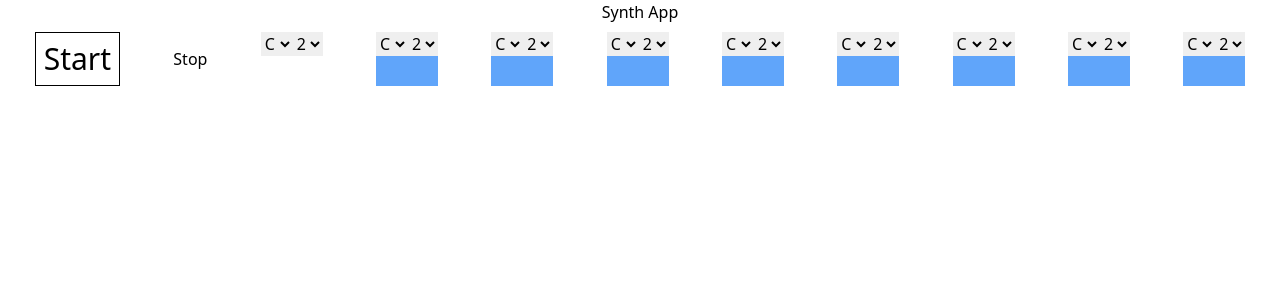
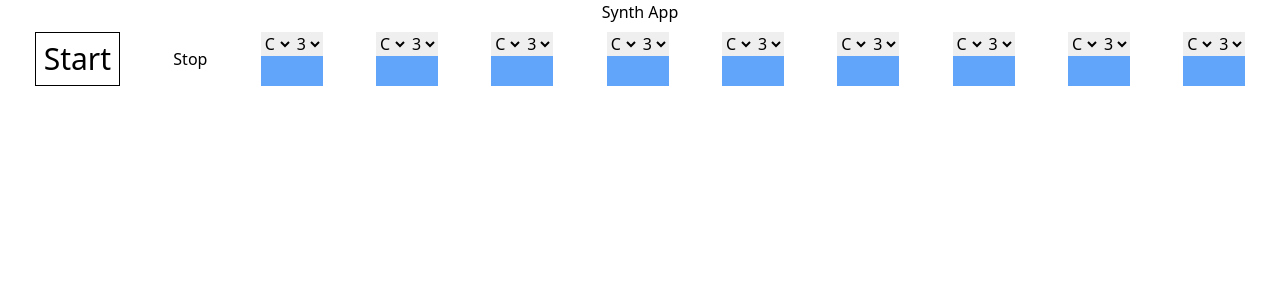
Before and after one commit to farmeroy/synth-app, a Next.js app: page / in a window 1280 px wide. Shown: the top 300 px of the page. Built offline with nearby package versions, Linux system fonts and the light colour scheme.

Commit message:
track note

```diff
--- a/src/components/synth/NoteNode.tsx
+++ b/src/components/synth/NoteNode.tsx
@@ -1,15 +1,17 @@
 interface NoteNodeProps {
   note: number;
+  tone: any;
 }
 import noteAtom from "./store/noteAtom";
 import currentRowAtom from "./store/currentRowAtom";
 import { useRecoilState, useRecoilValue } from "recoil";
 import { ChangeEvent } from "react";
+import { Tone } from "tone/build/esm/core/Tone";
 
 const notes = ["A", "B", "C", "D", "E", "F", "G"];
-const octaves = [1, 2, 3, 4, 5, 6];
+const octaves = [3, 4, 5];
 
-const NoteNode = ({ note }: NoteNodeProps) => {
+const NoteNode = ({ note, tone }: NoteNodeProps) => {
   const [noteObject, setNoteObject] = useRecoilState(noteAtom(note));
   const currentRow = useRecoilValue(currentRowAtom);
   const handleSetNote = (e: ChangeEvent<HTMLSelectElement>) => {
@@ -21,7 +23,9 @@ const NoteNode = ({ note }: NoteNodeProps) => {
     setNoteObject({ ...noteObject, octave: Number(e.currentTarget.value) });
   };
   return (
-    <div className={currentRow === note ? "bg-black-400" : "bg-blue-400"}>
+    <div
+      className={currentRow / (note + 1) === 1 ? "bg-black-400" : "bg-blue-400"}
+    >
       <select onChange={handleSetNote} defaultValue={noteObject.note}>
         {notes.map((note) => (
           <option key={note} value={note}>
--- a/src/components/synth/SynthWrapper.tsx
+++ b/src/components/synth/SynthWrapper.tsx
@@ -1,6 +1,6 @@
 import * as Tone from "tone";
 import NoteNode from "./NoteNode";
-import { useRecoilValue, useSetRecoilState } from "recoil";
+import { useRecoilValue, useRecoilState, useSetRecoilState } from "recoil";
 import noteTableState from "./store/notesAtom";
 import tableAtom from "./store/tableAtom";
 import currentRowAtom from "./store/currentRowAtom";
@@ -10,21 +10,25 @@ const SynthWrapper = ({}) => {
   const table = useRecoilValue(tableAtom);
   const setCurrentRow = useSetRecoilState(currentRowAtom);
 
-  const synth = new Tone.Synth().toDestination();
-  new Tone.Sequence(
-    (time, note) => {
-      synth.triggerAttackRelease(note, 0.2, time);
-    },
-    noteTable.map((note) => `${note.note}${note.octave}`)
-  ).start(0);
-
   const handlePlaySynth = () => {
+    const synth = new Tone.Synth().toDestination();
+    new Tone.Sequence(
+      (time, note) => {
+        synth.triggerAttackRelease(note, "8n", time);
+      },
+      noteTable.map((note) => `${note.note}${note.octave}`)
+    ).start(0);
+    Tone.Transport.timeSignature = [9, 8];
+    Tone.Transport.bpm.value = 120;
+    Tone.Transport.scheduleRepeat(() => {
+      setCurrentRow((row) => (row < table.width ? row + 1 : 1));
+    }, "8n");
     Tone.start();
     Tone.Transport.start();
   };
   const notesRow = [];
   for (let i = 0; i < table.width; i++) {
-    notesRow.push(<NoteNode key={i} note={i} />);
+    notesRow.push(<NoteNode tone={Tone} key={i} note={i} />);
   }
 
   return (
@@ -35,7 +39,7 @@ const SynthWrapper = ({}) => {
       >
         Start
       </button>
-      <button onClick={() => Tone.Transport.stop()}>Stop</button>
+      <button onClick={() => Tone.Transport.pause()}>Stop</button>
       {notesRow}
       {/* {noteTable.map((note) => ( */}
       {/*   <NoteNode key={Math.random()} note={noteTable.indexOf(note)} /> */}
```
